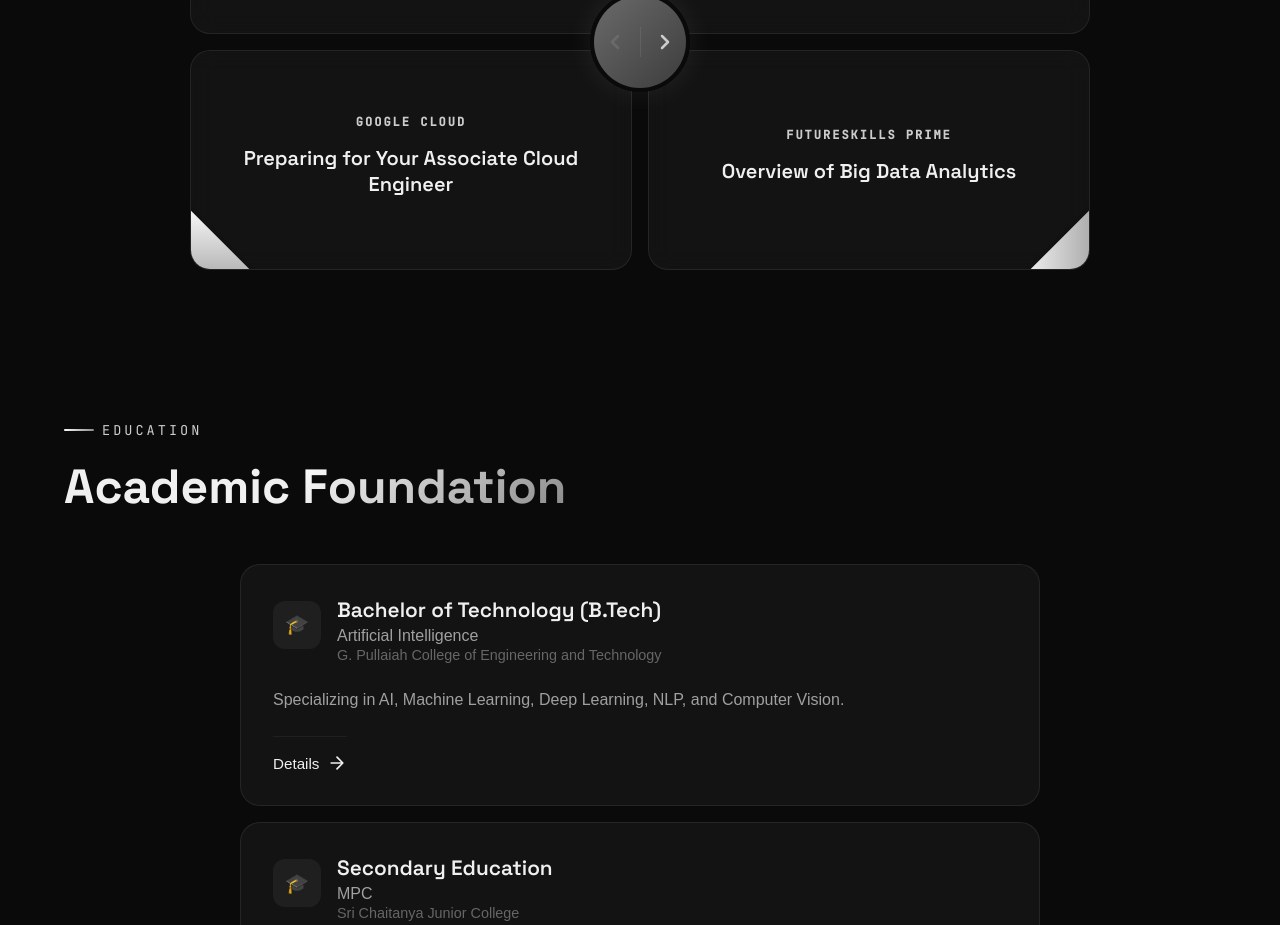
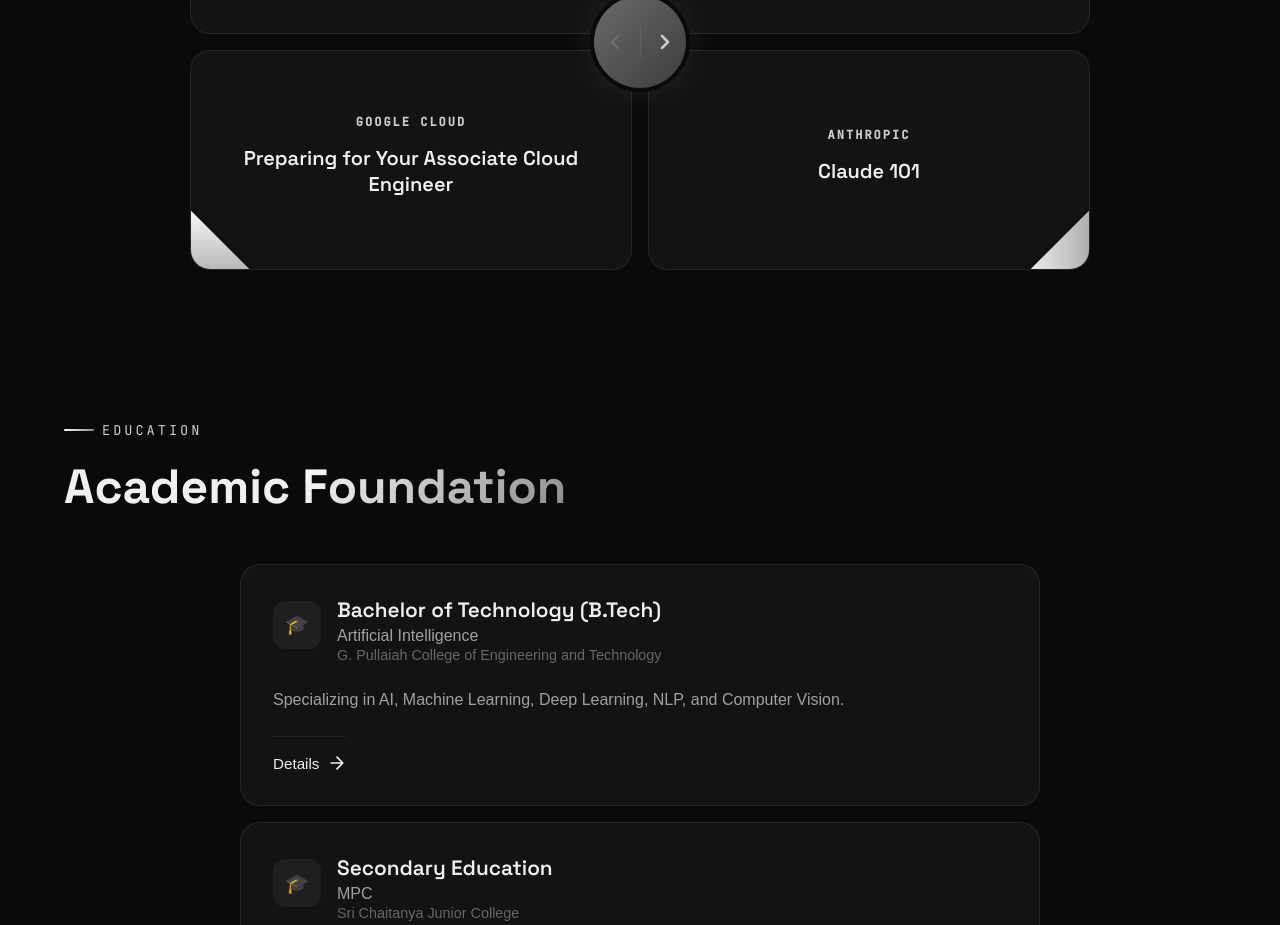
Before and after one commit to dharmareddy06/my-portfolio-app, a Next.js app: page / in a window 1280 px wide. Shown: the part 3520-4445 px from the top of the page. Built offline with nearby package versions, Linux system fonts and the light colour scheme.

Commit message:
Updated Certifications

```diff
--- a/src/components/Certifications.tsx
+++ b/src/components/Certifications.tsx
@@ -31,15 +31,22 @@ const certifications = [
     },
     {
         id: 4,
+        title: "Claude 101",
+        issuer: "Anthropic",
+        date: "2026",
+        url: "https://verify.skilljar.com/c/pz4dn2d44rq6",
+        type: "orange"
+    },
+    {
+        id: 5,
         title: "Overview of Big Data Analytics",
         issuer: "FutureSkills Prime",
         date: "2026",
         url: "https://www.futureskillsprime.in/iDH/user/user_badge/view/32914_BG_29a9161e-feb3-11f0-bdec-005056b48b54",
         type: "orange"
     },
-    // Page 2
     {
-        id: 5,
+        id: 6,
         title: "AI Foundations",
         issuer: "Oracle",
         date: "2025",
```
